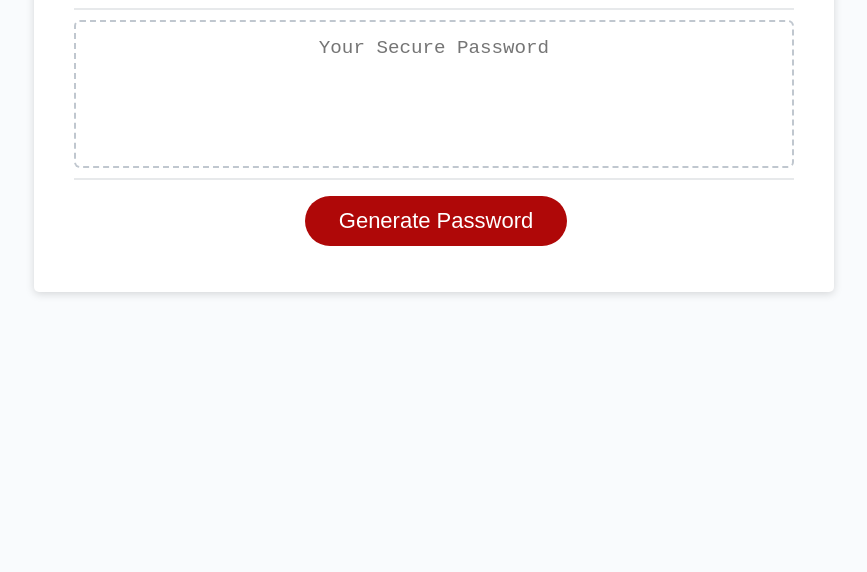
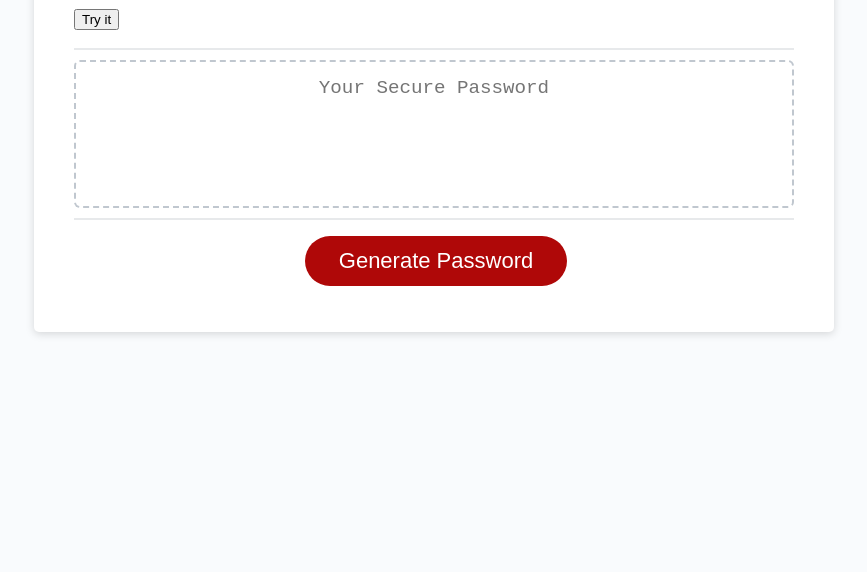
Before and after one commit to Shawki45/Password-Creator, a plain HTML site: page index.html in a window 1280 px wide. Shown: the part 228-800 px from the top of the page, without its empty margins (206-1073 px from the left). Drawn offline with Linux system fonts and the light colour scheme.

Commit message:
Added an descrption and resources

```diff
--- a/index.html
+++ b/index.html
@@ -15,6 +15,22 @@
       <div class="card">
         <div class="card-header">
           <h2>Generate a Password</h2>
+          <button onclick="myFunction()">Try it</button>
+
+          <p id="demo"></p>
+
+          <script>
+            function myFunction() {
+              let text;
+              let person = prompt("Please enter your name:", "Harry Potter");
+              if (person == null || person == "") {
+                text = "User cancelled the prompt.";
+              } else {
+                text = "Hello " + person + "! How are you today?";
+              }
+              document.getElementById("demo").innerHTML = text;
+            }
+          </script>
         </div>
         <div class="card-body">
           <textarea
```
Also changed, not shown: 1 other file.
